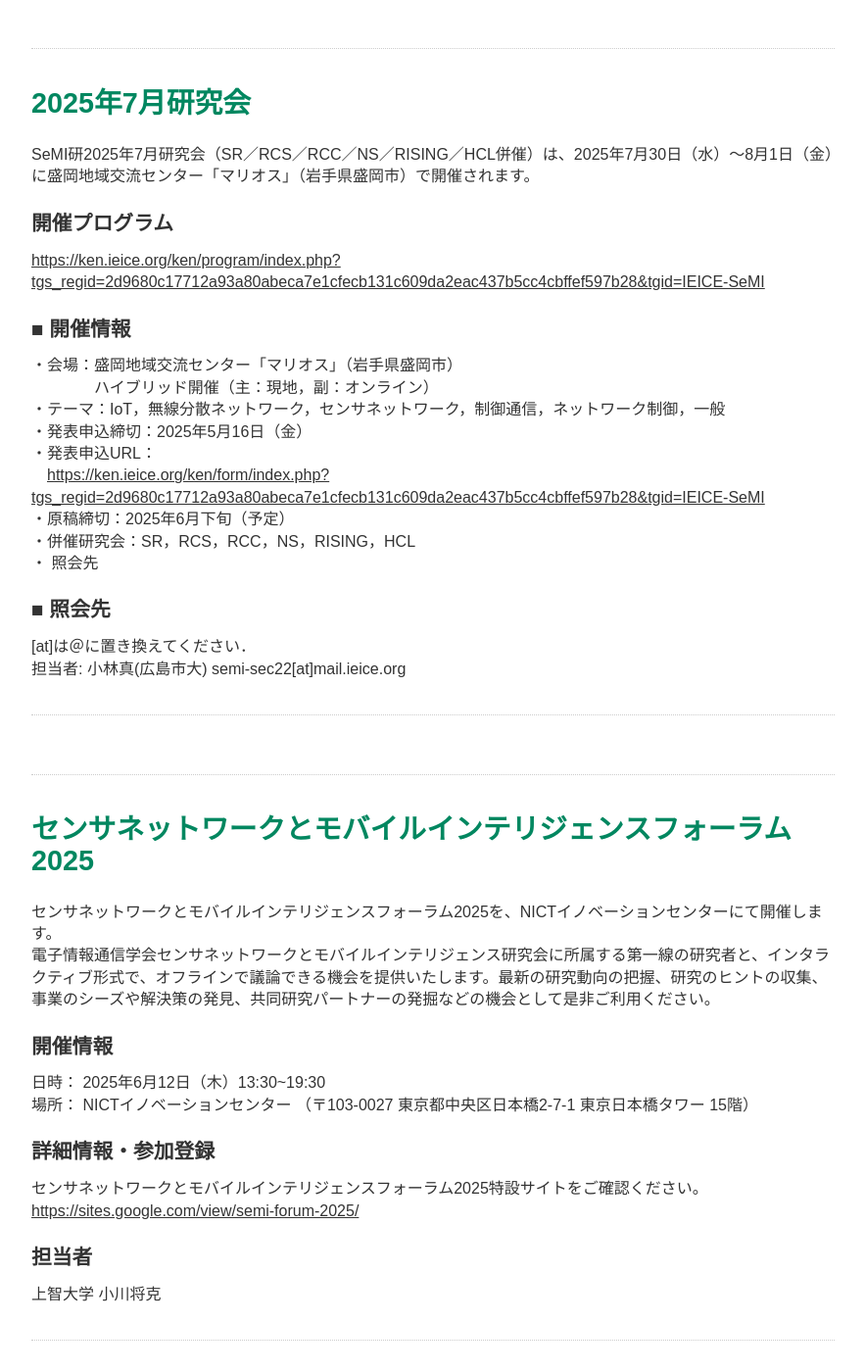
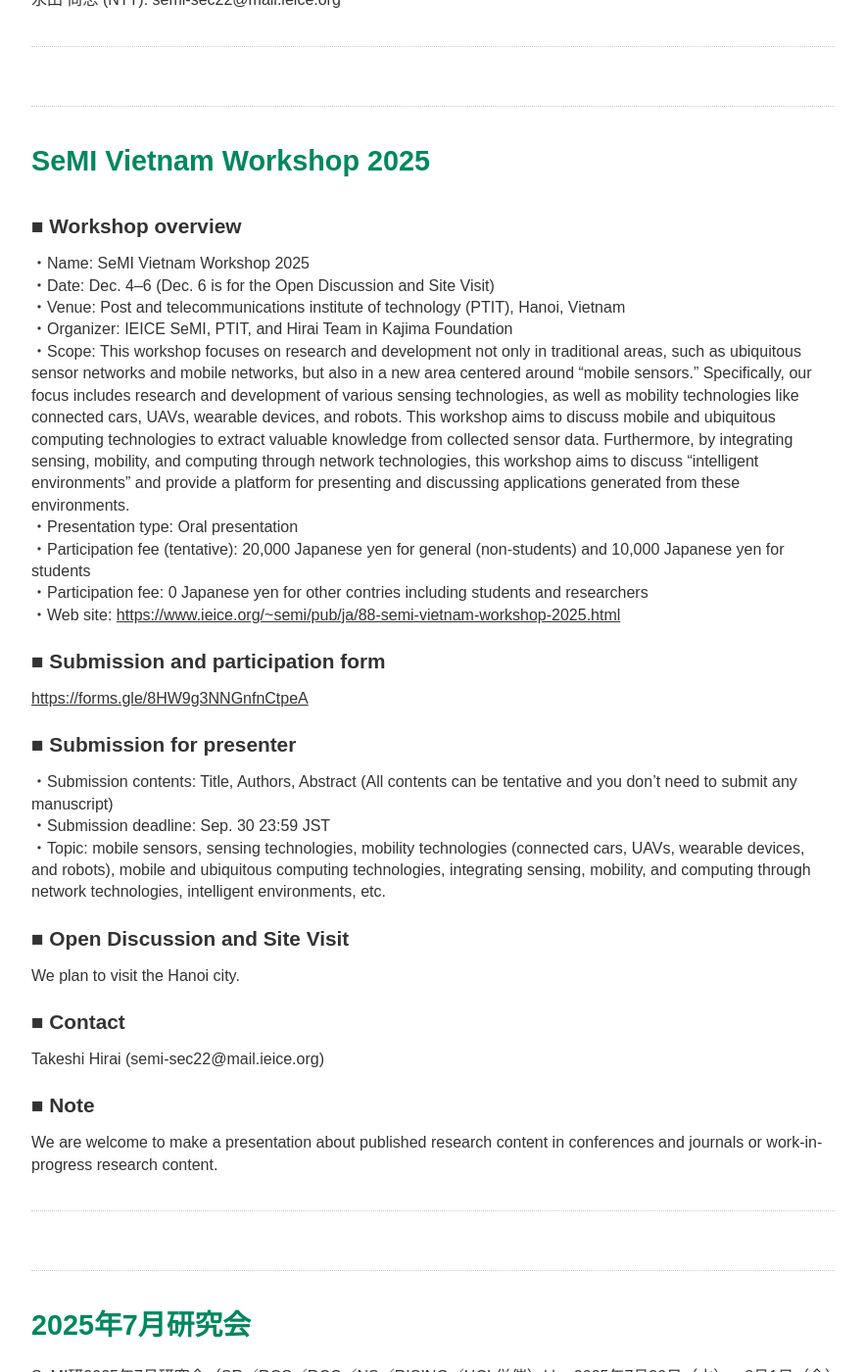
Before and after one commit to IEICE-SeMI/ieice-semi.github.io, a Jekyll site: the page built from docs/index.html, in a window 1280 px wide and 1400 px high, scrolled down 1634 px. Shown: the whole window at 98% size, without its empty margins (198-1081 px from the left). Built offline with Jekyll 4.4.1, drawn with Linux system fonts in a browser that asks for light colours; the list of posts is cut into pages by our own code; some of the changed text lies outside the part shown.

Commit message:
add semi vietnam workshop

```diff
--- /dev/null
+++ b/docs/_posts/2025-12-04-conf.md
@@ -0,0 +1,34 @@
+---
+layout: post
+title:  "SeMI Vietnam Workshop 2025"
+date:   2025-12-04 00:00:00 +0900
+categories: event
+---
+
+## ■ Workshop overview
+・Name: SeMI Vietnam Workshop 2025
+・Date: Dec. 4–6 (Dec. 6 is for the Open Discussion and Site Visit)
+・Venue: Post and telecommunications institute of technology (PTIT), Hanoi, Vietnam
+・Organizer: IEICE SeMI, PTIT, and Hirai Team in Kajima Foundation
+・Scope: This workshop focuses on research and development not only in traditional areas, such as ubiquitous sensor networks and mobile networks, but also in a new area centered around "mobile sensors." Specifically, our focus includes research and development of various sensing technologies, as well as mobility technologies like connected cars, UAVs, wearable devices, and robots. This workshop aims to discuss mobile and ubiquitous computing technologies to extract valuable knowledge from collected sensor data. Furthermore, by integrating sensing, mobility, and computing through network technologies, this workshop aims to discuss "intelligent environments" and provide a platform for presenting and discussing applications generated from these environments.
+・Presentation type: Oral presentation
+・Participation fee (tentative): 20,000 Japanese yen for general (non-students) and 10,000 Japanese yen for students
+・Participation fee: 0 Japanese yen for other contries including students and researchers
+・Web site: <https://www.ieice.org/~semi/pub/ja/88-semi-vietnam-workshop-2025.html>
+
+## ■ Submission and participation form
+<https://forms.gle/8HW9g3NNGnfnCtpeA>
+
+## ■ Submission for presenter
+・Submission contents: Title, Authors, Abstract (All contents can be tentative and you don't need to submit any manuscript)
+・Submission deadline: Sep. 30 23:59 JST
+・Topic: mobile sensors, sensing technologies, mobility technologies (connected cars, UAVs, wearable devices, and robots), mobile and ubiquitous computing technologies, integrating sensing, mobility, and computing through network technologies, intelligent environments, etc.
+
+## ■ Open Discussion and Site Visit
+We plan to visit the Hanoi city.
+
+## ■ Contact
+Takeshi Hirai (semi-sec22@mail.ieice.org)
+
+## ■ Note
+We are welcome to make a presentation about published research content in conferences and journals or work-in-progress research content.
```
Also changed, not shown: docs/_posts/2000-01-01-announce.md (+4 -2 lines).
